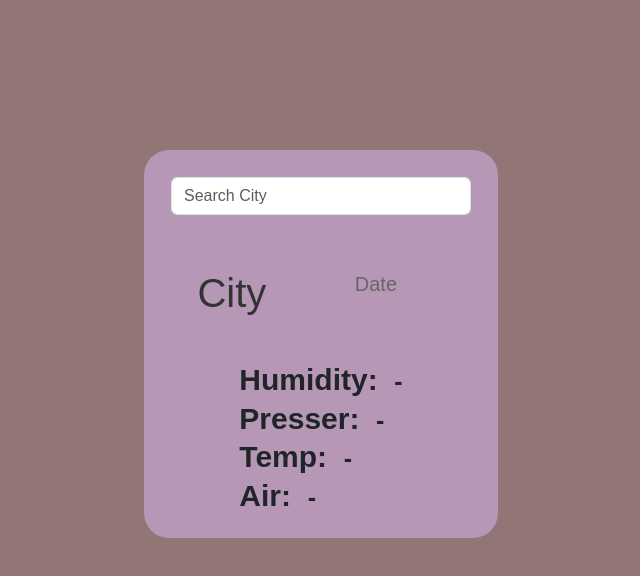
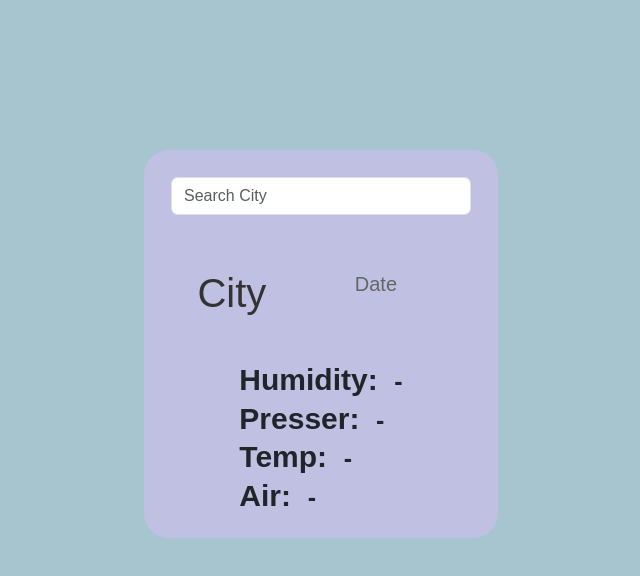
Before and after one commit to Jitesh7140/SimpleWeatherApp, a plain HTML site: page index.html in a window 1280 px wide. Shown: the whole page, without its empty margins (319-959 px from the left). Drawn offline with nearby package versions, Linux system fonts and the light colour scheme.

Commit message:
Update index.html

```diff
--- a/index.html
+++ b/index.html
@@ -11,7 +11,7 @@
         .body1 {
             height: 100vh;
             width: 100%;
-            background-color: #927575;
+            background-color: #a6c5cf;
             /* background-size:contain; */
             /* background-size:auto; */
             display: flex;
```
